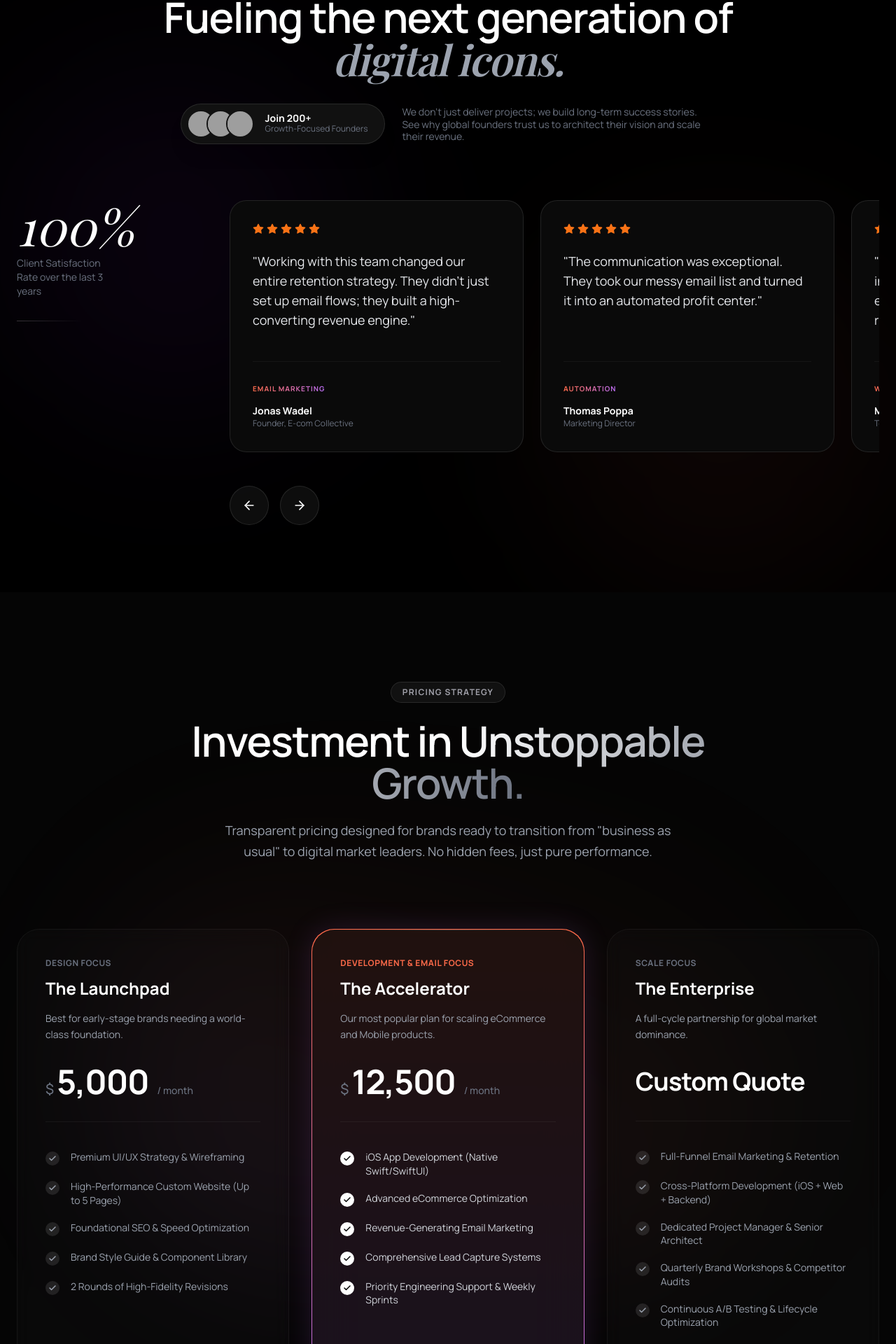
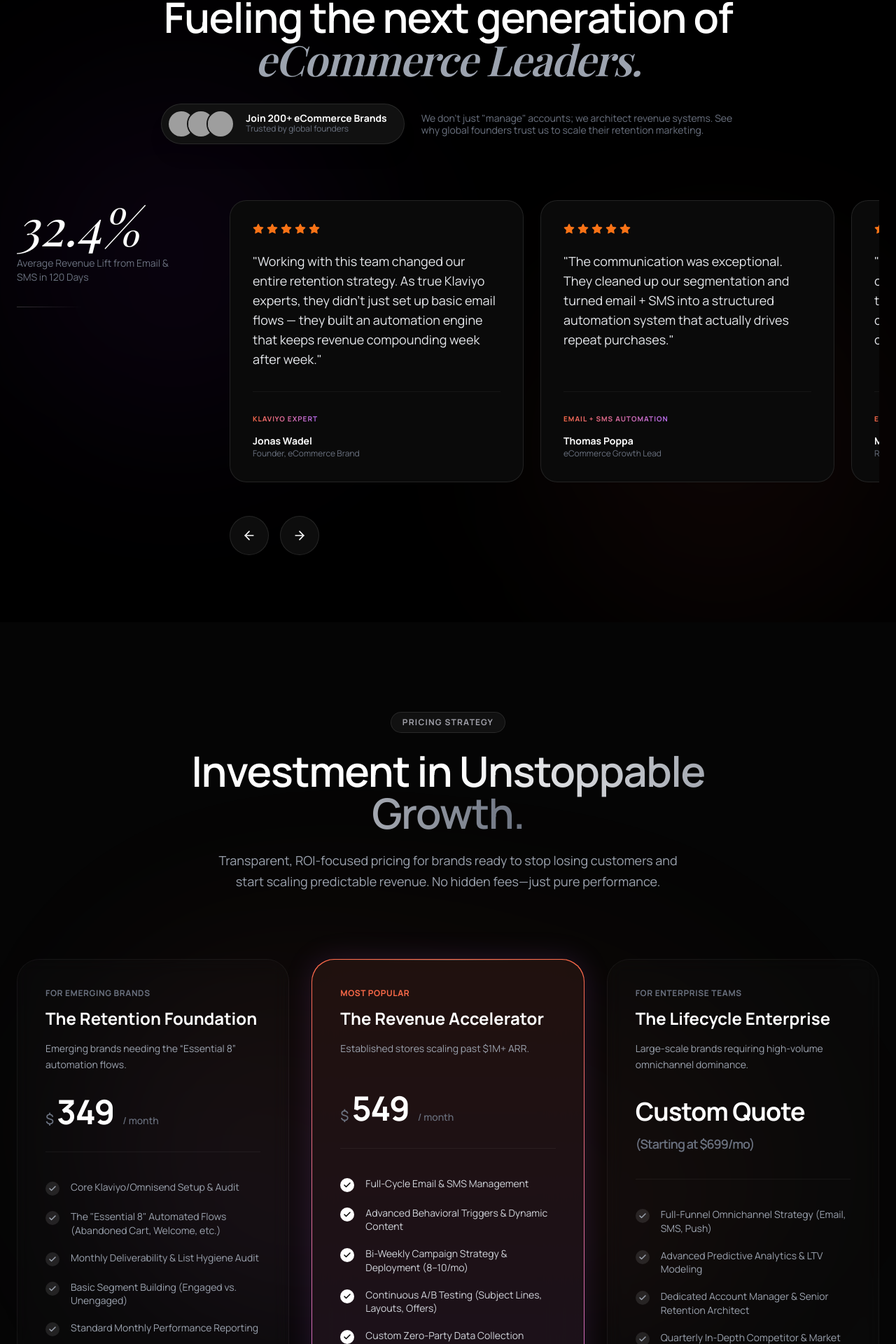
Before and after one commit to sheri-dhillon/infobytes, a React (Vite) app: page / in a window 1280 px wide. Shown: the part 4630-6550 px from the top of the page at 70% size. Built offline with nearby package versions, Linux system fonts and the light colour scheme; grey boxes are pictures that could not be loaded; a web font is replaced by a local one.

Commit message:
testimonials and pricing section

```diff
--- a/components/Pricing.tsx
+++ b/components/Pricing.tsx
@@ -17,52 +17,54 @@ interface Plan {
 const STATIC_PLANS: Plan[] = [
     {
       id: "1",
-      name: "The Launchpad",
-      tagline: "Design Focus",
-      description: "Best for early-stage brands needing a world-class foundation.",
-      price: "5,000",
+      name: "The Retention Foundation",
+      tagline: "For emerging brands",
+      description: "Emerging brands needing the “Essential 8” automation flows.",
+      price: "349",
       frequency: "month",
       isCustom: false,
       features: [
-        "Premium UI/UX Strategy & Wireframing",
-        "High-Performance Custom Website (Up to 5 Pages)",
-        "Foundational SEO & Speed Optimization",
-        "Brand Style Guide & Component Library",
-        "2 Rounds of High-Fidelity Revisions"
+        "Core Klaviyo/Omnisend Setup & Audit",
+        "The \"Essential 8\" Automated Flows (Abandoned Cart, Welcome, etc.)",
+        "Monthly Deliverability & List Hygiene Audit",
+        "Basic Segment Building (Engaged vs. Unengaged)",
+        "Standard Monthly Performance Reporting"
       ],
       highlight: false
     },
     {
       id: "2",
-      name: "The Accelerator",
-      tagline: "Development & Email Focus",
-      description: "Our most popular plan for scaling eCommerce and Mobile products.",
-      price: "12,500",
+      name: "The Revenue Accelerator",
+      tagline: "Most Popular",
+      description: "Established stores scaling past $1M+ ARR.",
+      price: "549",
       frequency: "month",
       isCustom: false,
       features: [
-        "iOS App Development (Native Swift/SwiftUI)",
-        "Advanced eCommerce Optimization",
-        "Revenue-Generating Email Marketing",
-        "Comprehensive Lead Capture Systems",
-        "Priority Engineering Support & Weekly Sprints"
+        "Full-Cycle Email & SMS Management",
+        "Advanced Behavioral Triggers & Dynamic Content",
+        "Bi-Weekly Campaign Strategy & Deployment (8–10/mo)",
+        "Continuous A/B Testing (Subject Lines, Layouts, Offers)",
+        "Custom Zero-Party Data Collection Strategy",
+        "Priority Specialist Support & Strategy Calls"
       ],
       highlight: true
     },
     {
       id: "3",
-      name: "The Enterprise",
-      tagline: "Scale Focus",
-      description: "A full-cycle partnership for global market dominance.",
+      name: "The Lifecycle Enterprise",
+      tagline: "For enterprise teams",
+      description: "Large-scale brands requiring high-volume omnichannel dominance.",
       price: "",
       frequency: "month",
       isCustom: true,
       features: [
-        "Full-Funnel Email Marketing & Retention",
-        "Cross-Platform Development (iOS + Web + Backend)",
-        "Dedicated Project Manager & Senior Architect",
-        "Quarterly Brand Workshops & Competitor Audits",
-        "Continuous A/B Testing & Lifecycle Optimization"
+        "Full-Funnel Omnichannel Strategy (Email, SMS, Push)",
+        "Advanced Predictive Analytics & LTV Modeling",
+        "Dedicated Account Manager & Senior Retention Architect",
+        "Quarterly In-Depth Competitor & Market Audits",
+        "Custom Technical Integrations & API Support",
+        "Daily Optimization & Real-Time Reporting Dashboard"
       ],
       highlight: false
     }
@@ -77,13 +79,13 @@ export const Pricing: React.FC = () => {
       <div className="max-w-7xl mx-auto px-6 relative z-10">
         <div className="text-center mb-20 md:mb-24 max-w-4xl mx-auto">
           <div className="text-[10px] md:text-xs font-bold tracking-widest text-brand-text uppercase mb-6 border border-white/10 bg-white/5 rounded-full px-4 py-1.5 inline-block backdrop-blur-sm">
-             Pricing Strategy
+             PRICING STRATEGY
           </div>
           <h2 className="text-4xl md:text-6xl font-semibold text-white mb-6 tracking-tight">
             Investment in <span className="text-transparent bg-clip-text bg-gradient-to-r from-white to-gray-500">Unstoppable Growth.</span>
           </h2>
           <p className="text-gray-400 max-w-2xl mx-auto text-lg leading-relaxed">
-            Transparent pricing designed for brands ready to transition from "business as usual" to digital market leaders. No hidden fees, just pure performance.
+            Transparent, ROI-focused pricing for brands ready to stop losing customers and start scaling predictable revenue. No hidden fees—just pure performance.
           </p>
         </div>
 
@@ -125,7 +127,7 @@ const CardContent: React.FC<{ plan: Plan }> = ({ plan }) => (
     <div className="mb-10 pb-8 border-b border-white/5">
         {plan.isCustom ? (
             <div className="text-3xl md:text-4xl font-bold text-white tracking-tight py-1">
-                Custom Quote
+          Custom Quote <span className="text-gray-500 font-semibold text-base md:text-lg">(Starting at $699/mo)</span>
             </div>
         ) : (
             <div className="flex items-baseline gap-1">
--- a/components/Testimonials.tsx
+++ b/components/Testimonials.tsx
@@ -12,11 +12,11 @@ interface TestimonialItem {
 }
 
 const STATIC_TESTIMONIALS: TestimonialItem[] = [
-    { id: 1, name: 'Jonas Wadel', business_name: 'Founder, E-com Collective', service_name: 'Email Marketing', review: "Working with this team changed our entire retention strategy. They didn't just set up email flows; they built a high-converting revenue engine.", stars: 5 },
-    { id: 2, name: 'Thomas Poppa', business_name: 'Marketing Director', service_name: 'Automation', review: "The communication was exceptional. They took our messy email list and turned it into an automated profit center.", stars: 5 },
-    { id: 3, name: 'Muhammad Afzaal', business_name: 'Tech Lead', service_name: 'Web Dev', review: "Our new site is lightning fast and looks incredible. They engineered a web experience that improved our conversion rate by 40%.", stars: 5 },
-    { id: 4, name: 'Marcus Sterling', business_name: 'Head of Product', service_name: 'UI/UX Design', review: "The UI/UX work was transformative. They identified friction points we didn't even know existed and redesigned our user flow.", stars: 5 },
-    { id: 5, name: 'Michael Park', business_name: 'Tech Entrepreneur', service_name: 'iOS App', review: "Clean code, great architecture, and a beautiful front-end. Our app is scaling perfectly, and user feedback is 100% positive.", stars: 5 }
+  { id: 1, name: 'Jonas Wadel', business_name: 'Founder, eCommerce Brand', service_name: 'Klaviyo Expert', review: "Working with this team changed our entire retention strategy. As true Klaviyo experts, they didn’t just set up basic email flows — they built an automation engine that keeps revenue compounding week after week.", stars: 5 },
+  { id: 2, name: 'Thomas Poppa', business_name: 'eCommerce Growth Lead', service_name: 'Email + SMS Automation', review: "The communication was exceptional. They cleaned up our segmentation and turned email + SMS into a structured automation system that actually drives repeat purchases.", stars: 5 },
+  { id: 3, name: 'Muhammad Afzaal', business_name: 'Retention Operations', service_name: 'Email Marketing Automation', review: "They were extremely detail-oriented with our retention setup — from behavioral triggers to flow logic. The end result was a cleaner lifecycle system that performs consistently.", stars: 5 },
+  { id: 4, name: 'Marcus Sterling', business_name: 'Lifecycle & CRO', service_name: 'Retention Strategy', review: "Their lifecycle strategy work was transformative. They mapped the journey, found drop-offs we didn’t see, and helped us tighten the funnel with practical CRO improvements.", stars: 5 },
+  { id: 5, name: 'Michael Park', business_name: 'Founder, DTC eCommerce', service_name: 'Platform Migration & Audit', review: "Clean process, strong technical execution, and great communication. The migration/audit work gave us a solid foundation and improved confidence in deliverability and data integrity.", stars: 5 }
 ];
 
 export const Testimonials: React.FC = () => {
@@ -48,11 +48,11 @@ export const Testimonials: React.FC = () => {
         {/* Header Section */}
         <div className="flex flex-col items-center text-center mb-16 md:mb-20">
            <div className="inline-block px-4 py-1.5 rounded-full border border-white/10 bg-white/5 backdrop-blur-sm text-[10px] font-bold tracking-widest uppercase mb-6 text-gray-300">
-            Testimonials
+            TESTIMONIALS
            </div>
 
            <h2 className="text-3xl sm:text-4xl md:text-5xl lg:text-6xl font-semibold text-white mb-8 tracking-tight max-w-4xl mx-auto">
-             Fueling the next generation of <span className="font-serif italic text-gray-400">digital icons.</span>
+             Fueling the next generation of <span className="font-serif italic text-gray-400">eCommerce Leaders.</span>
            </h2>
 
            <div className="flex flex-col md:flex-row items-center gap-6">
@@ -65,13 +65,13 @@ export const Testimonials: React.FC = () => {
                   ))}
                 </div>
                 <div className="text-left">
-                   <div className="text-white font-bold text-sm leading-none">Join 200+</div>
-                   <div className="text-xs text-gray-500">Growth-Focused Founders</div>
+                   <div className="text-white font-bold text-sm leading-none">Join 200+ eCommerce Brands</div>
+                   <div className="text-xs text-gray-500">Trusted by global founders</div>
                 </div>
              </div>
 
              <p className="hidden md:block text-gray-500 text-sm max-w-md text-left leading-tight">
-               We don’t just deliver projects; we build long-term success stories. See why global founders trust us to architect their vision and scale their revenue.
+                We don't just "manage" accounts; we architect revenue systems. See why global founders trust us to scale their retention marketing.
              </p>
            </div>
         </div>
@@ -81,9 +81,9 @@ export const Testimonials: React.FC = () => {
 
            {/* Stat Block */}
            <div className="md:w-64 shrink-0 sticky top-32 text-center md:text-left mx-auto md:mx-0">
-              <div className="text-5xl md:text-6xl lg:text-7xl font-serif italic text-white mb-2">100%</div>
-              <p className="text-gray-500 text-xs md:text-sm leading-relaxed max-w-[150px] mx-auto md:mx-0">
-                Client Satisfaction Rate over the last 3 years
+              <div className="text-5xl md:text-6xl lg:text-7xl font-serif italic text-white mb-2">32.4%</div>
+              <p className="text-gray-500 text-xs md:text-sm leading-relaxed max-w-[220px] mx-auto md:mx-0">
+                Average Revenue Lift from Email &amp; SMS in 120 Days
               </p>
 
               {/* Decoration Line */}
--- a/pages/HomePage.tsx
+++ b/pages/HomePage.tsx
@@ -1,4 +1,5 @@
 import React from 'react';
+import { Seo } from '../components/Seo';
 import { Hero } from '../components/Hero';
 import { About } from '../components/About';
 import { Services } from '../components/Services';
@@ -11,6 +12,74 @@ import { TrustedBy } from '../components/TrustedBy';
 export const HomePage: React.FC = () => {
   return (
     <>
+      <Seo
+        jsonLdId="infobytes-home-review-schema"
+        jsonLd={{
+          '@context': 'https://schema.org/',
+          '@type': 'Service',
+          name: 'E-commerce Retention Marketing',
+          provider: {
+            '@type': 'LocalBusiness',
+            name: 'INFOBYTES'
+          },
+          aggregateRating: {
+            '@type': 'AggregateRating',
+            ratingValue: '4.9',
+            reviewCount: '214'
+          },
+          review: [
+            {
+              '@type': 'Review',
+              author: { '@type': 'Person', name: 'Jonas Wadel' },
+              reviewBody:
+                "Working with this team changed our entire retention strategy. As true Klaviyo experts, they didn’t just set up basic email flows — they built an automation engine that keeps revenue compounding week after week.",
+              reviewRating: { '@type': 'Rating', ratingValue: '5' }
+            },
+            {
+              '@type': 'Review',
+              author: { '@type': 'Person', name: 'Thomas Poppa' },
+              reviewBody:
+                'The communication was exceptional. They cleaned up our segmentation and turned email + SMS into a structured automation system that actually drives repeat purchases.',
+              reviewRating: { '@type': 'Rating', ratingValue: '5' }
+            },
+            {
+              '@type': 'Review',
+              author: { '@type': 'Person', name: 'Muhammad Afzaal' },
+              reviewBody:
+                'They were extremely detail-oriented with our retention setup — from behavioral triggers to flow logic. The end result was a cleaner lifecycle system that performs consistently.',
+              reviewRating: { '@type': 'Rating', ratingValue: '5' }
+            },
+            {
+              '@type': 'Review',
+              author: { '@type': 'Person', name: 'Marcus Sterling' },
+              reviewBody:
+                "Their lifecycle strategy work was transformative. They mapped the journey, found drop-offs we didn’t see, and helped us tighten the funnel with practical CRO improvements.",
+              reviewRating: { '@type': 'Rating', ratingValue: '5' }
+            },
+            {
+              '@type': 'Review',
+              author: { '@type': 'Person', name: 'Michael Park' },
+              reviewBody:
+                'Clean process, strong technical execution, and great communication. The migration/audit work gave us a solid foundation and improved confidence in deliverability and data integrity.',
+              reviewRating: { '@type': 'Rating', ratingValue: '5' }
+            }
+          ]
+        }}
+      />
+      <Seo
+        jsonLdId="infobytes-home-pricing-schema"
+        jsonLd={{
+          '@context': 'https://schema.org/',
+          '@type': 'Product',
+          name: 'Retention Marketing Monthly Retainer',
+          offers: {
+            '@type': 'AggregateOffer',
+            lowPrice: '349',
+            highPrice: '699',
+            priceCurrency: 'USD'
+          }
+        }}
+      />
       <Hero />
       <About />
       <Services />
```
